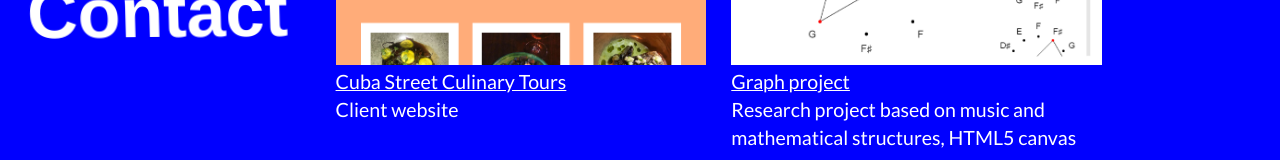
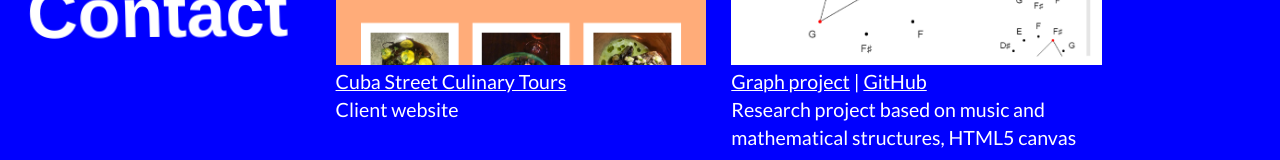
Before and after one commit to jackrhumphrey/portfolio, a React (Create React App) app: page /work in a window 1280 px wide. Shown: the part 207-367 px from the top of the page. Built offline with nearby package versions, Linux system fonts and the light colour scheme.

Commit message:
Added link

```diff
--- a/src/components/Work.js
+++ b/src/components/Work.js
@@ -32,7 +32,7 @@ class Work extends Component {
             </div>
           </a>
           <p>
-            <a href="https://jackrhumphrey.github.io/graph">Graph project</a>
+            <a href="https://jackrhumphrey.github.io/graph">Graph project</a> | <a href="https://github.com/jackrhumphrey/graph">GitHub</a>
             <br />
             Research project based on music and mathematical structures, HTML5
             canvas
```
